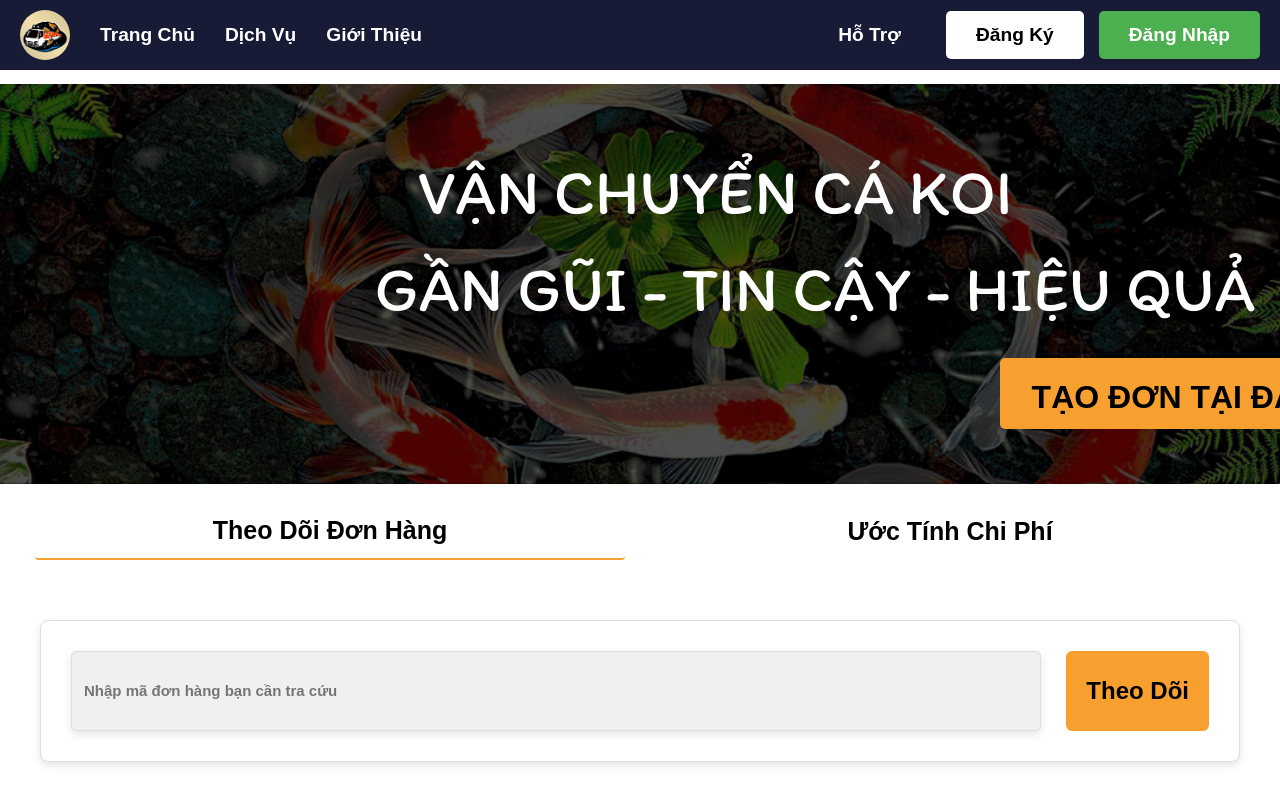
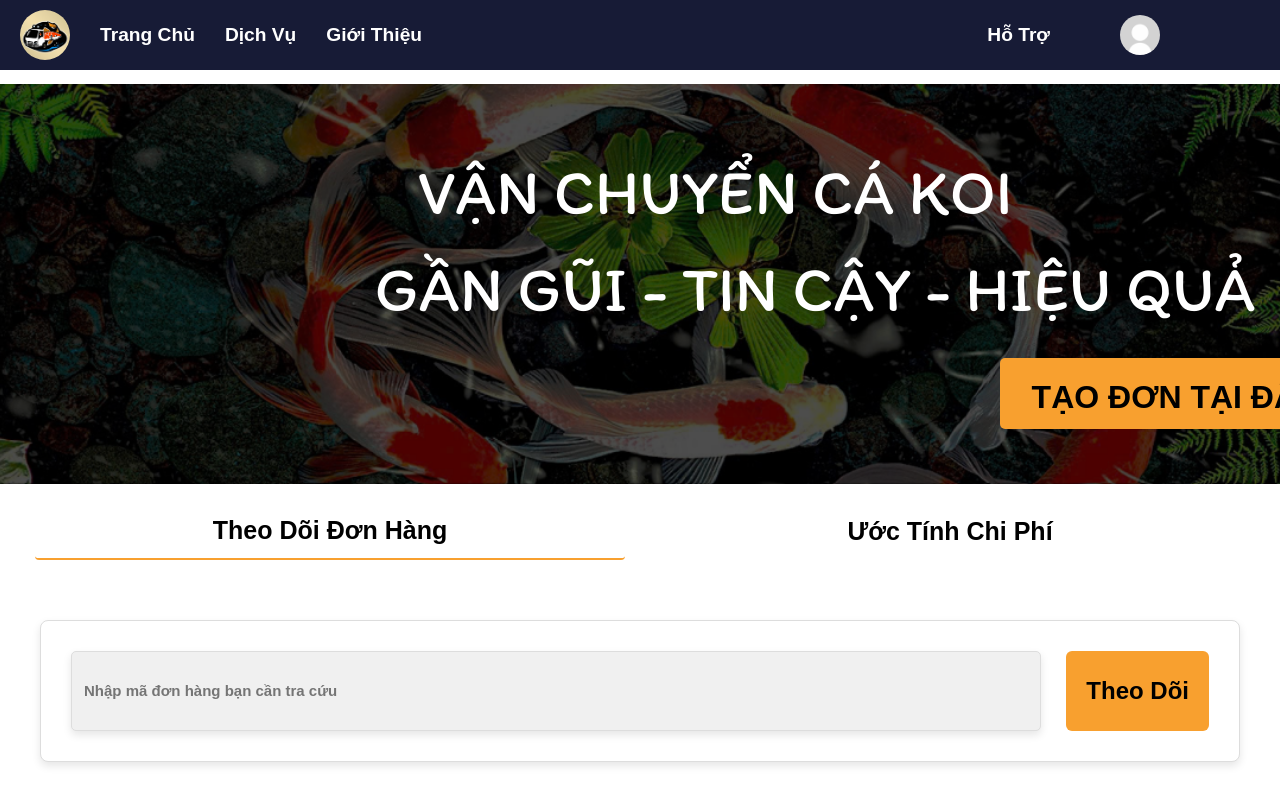
Before and after one commit to BuiMinhWin/SWP391-G3-3, a React (Vite) app: page /customer in a window 1280 px wide. Shown: the top 800 px of the page. Built offline with nearby package versions, Linux system fonts and the light colour scheme.

Commit message:
update avatar default for customer

```diff
--- a/src/components/Customer/CustomerHomePage.css
+++ b/src/components/Customer/CustomerHomePage.css
@@ -36,8 +36,10 @@
 }
 
 .navbar-right {
+  margin-right: 100px;
   display: flex;
   align-items: center;
+  gap: 40px;
 }
 
 .logo {
@@ -713,3 +715,44 @@
 .footer-bottom p {
   margin: 5px 0;
 }
+
+/*avatar*/
+/* Avatar */
+.user-avatar {
+  position: relative;
+  display: inline-block;
+  cursor: pointer;
+}
+
+.avatar {
+  width: 40px;
+  height: 40px;
+  border-radius: 50%;
+  object-fit: cover;
+}
+
+/* Dropdown Menu */
+.dropdown-menu {
+  position: absolute;
+  top: 100%;
+  right: 0;
+  background-color: white;
+  box-shadow: 0 8px 16px rgba(0, 0, 0, 0.1);
+  border-radius: 5px;
+  z-index: 1000;
+  width: 150px;
+  margin-top: 10px;
+}
+
+.dropdown-item {
+  padding: 10px;
+  display: block;
+  color: #333;
+  text-decoration: none;
+  font-size: 14px;
+  transition: background-color 0.3s ease;
+}
+
+.dropdown-item:hover {
+  background-color: #f0f0f0;
+}
--- a/src/components/Customer/CustomerHomePage.jsx
+++ b/src/components/Customer/CustomerHomePage.jsx
@@ -4,6 +4,7 @@ import './CustomerHomePage.css';
 import FAQs from "../FAQs/FAQs";
 import logo from '../../assets/Logo.png';
 import blog from '../../assets/Blog.jpg';
+import avatar from '../../assets/Avatar.jpg';
 import { useNavigate } from 'react-router-dom';
 
 
@@ -32,6 +33,11 @@ const Homepage = () => {
     }
   }, [activeTab]);
 
+  const [isDropdownOpen, setDropdownOpen] = useState(false); // Quản lý trạng thái mở dropdown
+
+  const toggleDropdown = () => {
+    setDropdownOpen(!isDropdownOpen);
+  }
 
   return (
     <div className="homepage-container">
@@ -51,13 +57,22 @@ const Homepage = () => {
               <a href="#">Chương trình khuyến mãi</a>
             </div>
           </div>
+
+
           <a href="#" className="nav-link">Giới Thiệu</a>
         </div>
         <div className="navbar-right">
-          <a href="#" className="nav-link support-link"><i className="fas fa-question-circle"></i>Hỗ Trợ</a>
-          <button className="register-btn" onClick={() => navigate('/register')}>Đăng Ký</button>
-          <button className="login-btn" onClick={() => navigate('/login')}>Đăng Nhập</button>
-        </div>
+      <a href="#" className="nav-link support-link">
+        <i className="fas fa-question-circle"></i> Hỗ Trợ
+      </a>
+      <div className="dropdown">
+          <img src={avatar} alt="Avatar" className="avatar" />
+            <div className="dropdown-content">
+              <a href="#">Tài khoản của tôi</a>
+              <a href="#">Đăng xuất</a>
+            </div>
+      </div>
+    </div>
       </nav>
 
       {/* Welcome section */}
--- a/src/routes/index.jsx
+++ b/src/routes/index.jsx
@@ -19,7 +19,6 @@ function index() {
         <Route path='/customer' element={<CustomerHomePage/>} />
         <Route path='/manager' element={<ManagerComponent/>} />
 
-
     </Routes>
 
 
```
Also changed, not shown: src/assets/Avatar.jpg (added), 1 other file (tests, documents, lock files or other folders).
